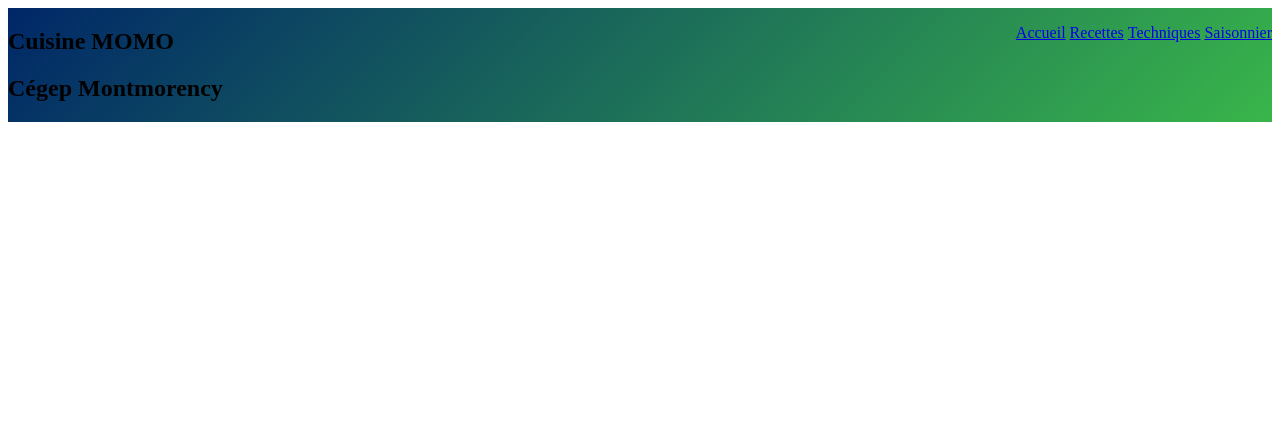
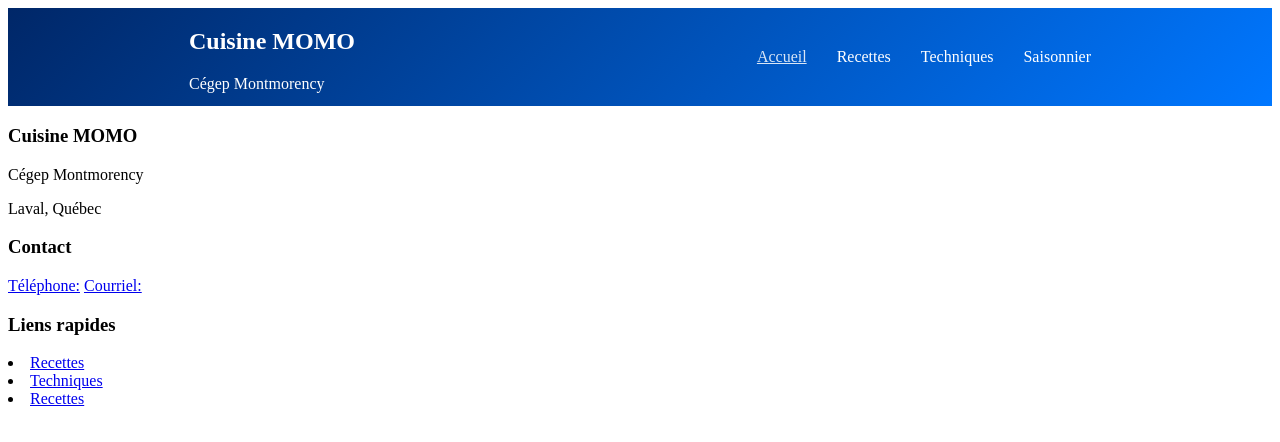
Before and after one commit to SamiSanad/interface-web, a plain HTML site: page TP1/index.html in a window 1280 px wide. Drawn offline with Linux system fonts and the light colour scheme.

Commit message:
Header terminé, pied de page en cours

```diff
--- a/TP1/index.html
+++ b/TP1/index.html
@@ -4,6 +4,7 @@
         <meta charset="UTF-8" />
         <meta name="viewport" content="width=device-width, initial-scale=1.0" />
         <title>Cuisine MOMO</title>
+        <link rel="stylesheet" href="styles/variables.css" />
         <link rel="stylesheet" href="styles/main.css" />
     </head>
     <body>
@@ -15,7 +16,7 @@
             </section>
             <nav>
                 <ul>
-                    <li><a href="index.html">Accueil</a></li>
+                    <li><a id="pageCourante" href="index.html">Accueil</a></li>
                     <li><a href="pages/recettes.html">Recettes</a></li>
                     <li><a href="pages/techniques.html">Techniques</a></li>
                     <li><a href="pages/saisonnier.html">Saisonnier</a></li>
@@ -23,5 +24,29 @@
                 </ul>
             </nav>
         </header>
+
+
+
+        <footer>
+
+            <section>
+                <h3>Cuisine MOMO</h3>
+                <p>Cégep Montmorency</p>
+                <p>Laval, Québec</p>
+
+            </section>
+            <section>
+            <h3>Contact</h3>
+                <a href="tel:(450) 975-6100">Téléphone:</a>
+                <a href="mailto:info@cuisine-momo.ca">Courriel:</a>
+
+            </section>
+            <section>
+                <h3>Liens rapides</h3>
+                <li><a href="pages/recettes.html">Recettes</a></li>
+                <li><a href="pages/techniques.html">Techniques</a></li>
+                <li><a href="pages/recettes.html">Recettes</a></li>
+            </section>
+        </footer>
     </body>
 </html>
--- a/TP1/styles/main.css
+++ b/TP1/styles/main.css
@@ -1,18 +1,51 @@
 header {
     background: linear-gradient(
         135deg,
-        #002768,
-        #39b54a
+        var(--primary-color),
+        #0077ff
     ); /*Demander pour les variables intérieures*/
     position: sticky;
     display: flex;
+    justify-content: space-around;
+    align-items: center;
+}
+
+header ul {
+    display: flex;
     justify-content: space-between;
+    gap: 30px;
+
+
 }
 
 header li {
-    display: inline;
+    list-style: none;
+}
+
+header a {
+    list-style: none;
+    text-decoration: none;
+    color: var(--background-color) ;
+
+}
+
+header h1 {
+    color: var(--background-color) ;
+}
+
+header h2 {
+    font-size: 16px ;
+    color: var(--background-color) ;
+    font-weight: normal;
 }
 
 .titreHeader {
     display: inline;
 }
+
+#pageCourante {
+    text-decoration: underline;
+    opacity: 0.85;
+}
+
+footer
```
